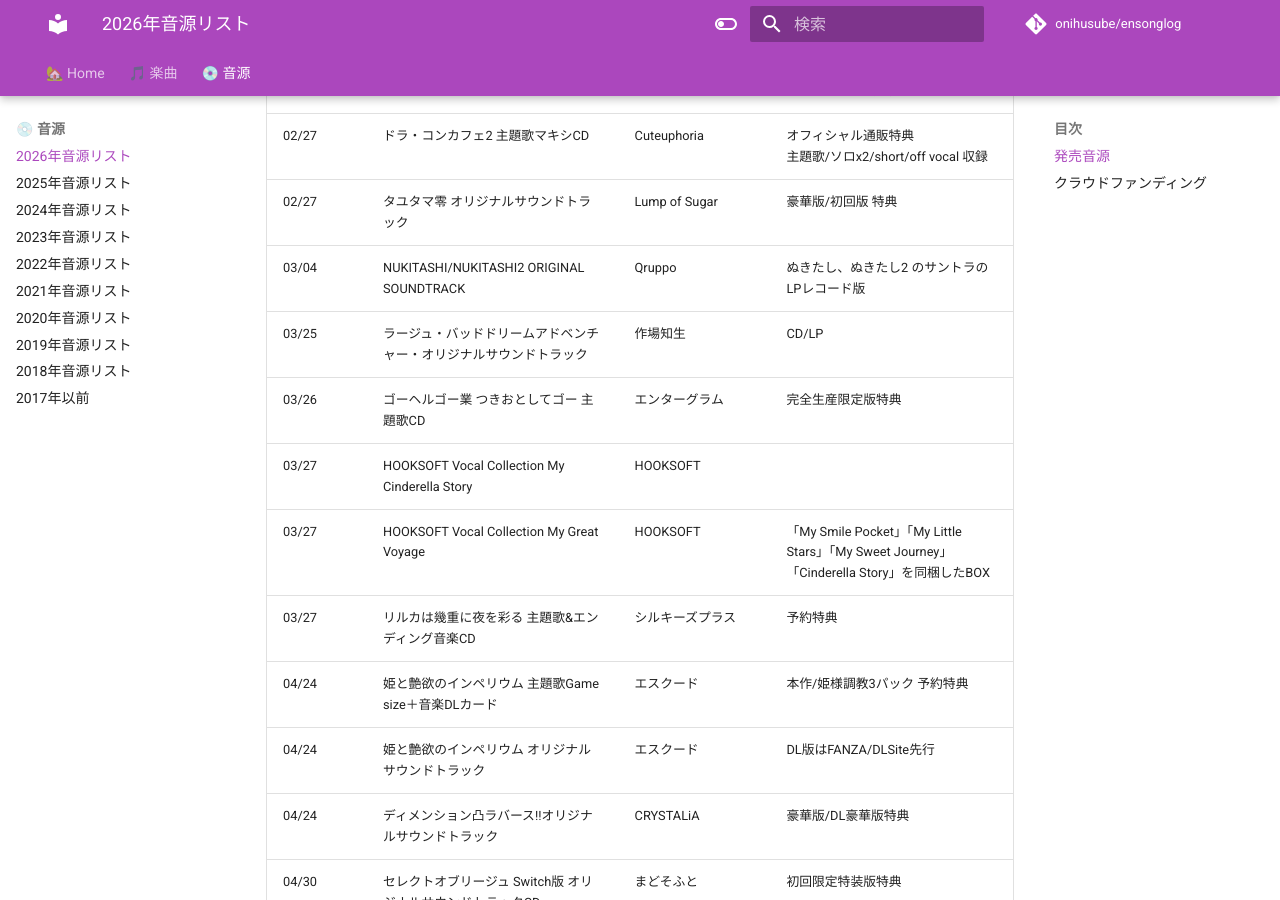
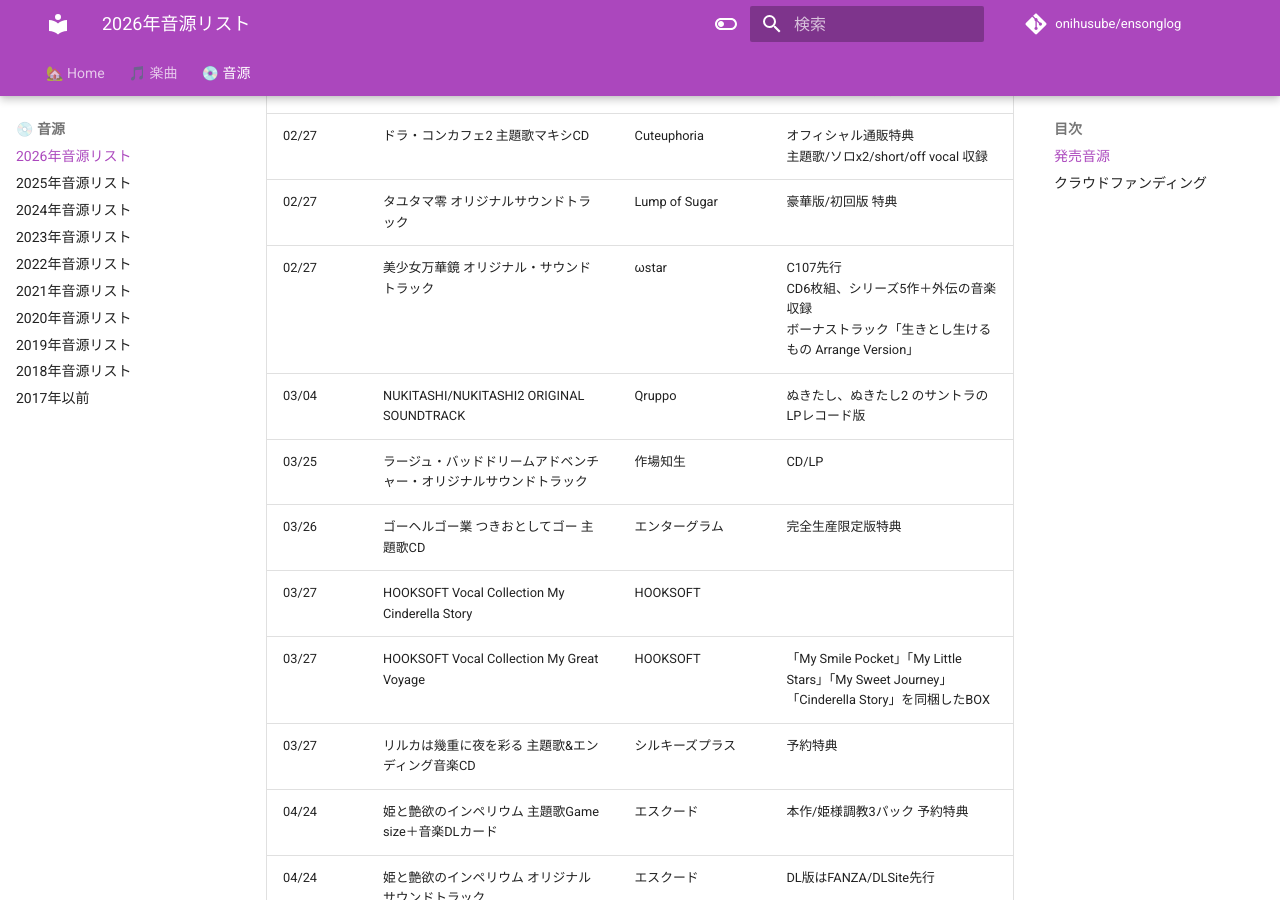
Before and after one commit to onihusube/ensonglog, an MkDocs documentation site: the page built from docs/2026/音源.md, in a window 1280 px wide and 900 px high, scrolled down 911 px. Built offline with MkDocs 1.6.1 and Material for MkDocs 9.7.7, drawn with Linux system fonts in a browser that asks for light colours; comment, search, counter and statistics services are not loaded.

Commit message:
美少女万華鏡サントラ追記

```diff
--- a/docs/2026/音源.md
+++ b/docs/2026/音源.md
@@ -21,6 +21,7 @@
 | 01/30 | ラブラブお痴験バイト性活 期間限定 DLCサウンドトラック | ensembleSWEET | 豪華版特典 </br> OP/ED フルver収録 |
 | 02/27 | ドラ・コンカフェ2 主題歌マキシCD | Cuteuphoria | オフィシャル通販特典 </br> 主題歌/ソロx2/short/off vocal 収録 |
 | 02/27 | タユタマ零 オリジナルサウンドトラック | Lump of Sugar | 豪華版/初回版 特典 |
+| 02/27 | 美少女万華鏡 オリジナル・サウンドトラック | ωstar | C107先行 </br> CD6枚組、シリーズ5作＋外伝の音楽収録 </br> ボーナストラック「生きとし生けるもの Arrange Version」 |
 | 03/04 | NUKITASHI/NUKITASHI2 ORIGINAL SOUNDTRACK | Qruppo | ぬきたし、ぬきたし2 のサントラのLPレコード版 |
 | 03/25 | ラージュ・バッドドリームアドベンチャー・オリジナルサウンドトラック | 作場知生 | CD/LP |
 | 03/26 | ゴーヘルゴー業 つきおとしてゴー 主題歌CD | エンターグラム | 完全生産限定版特典 |
```
